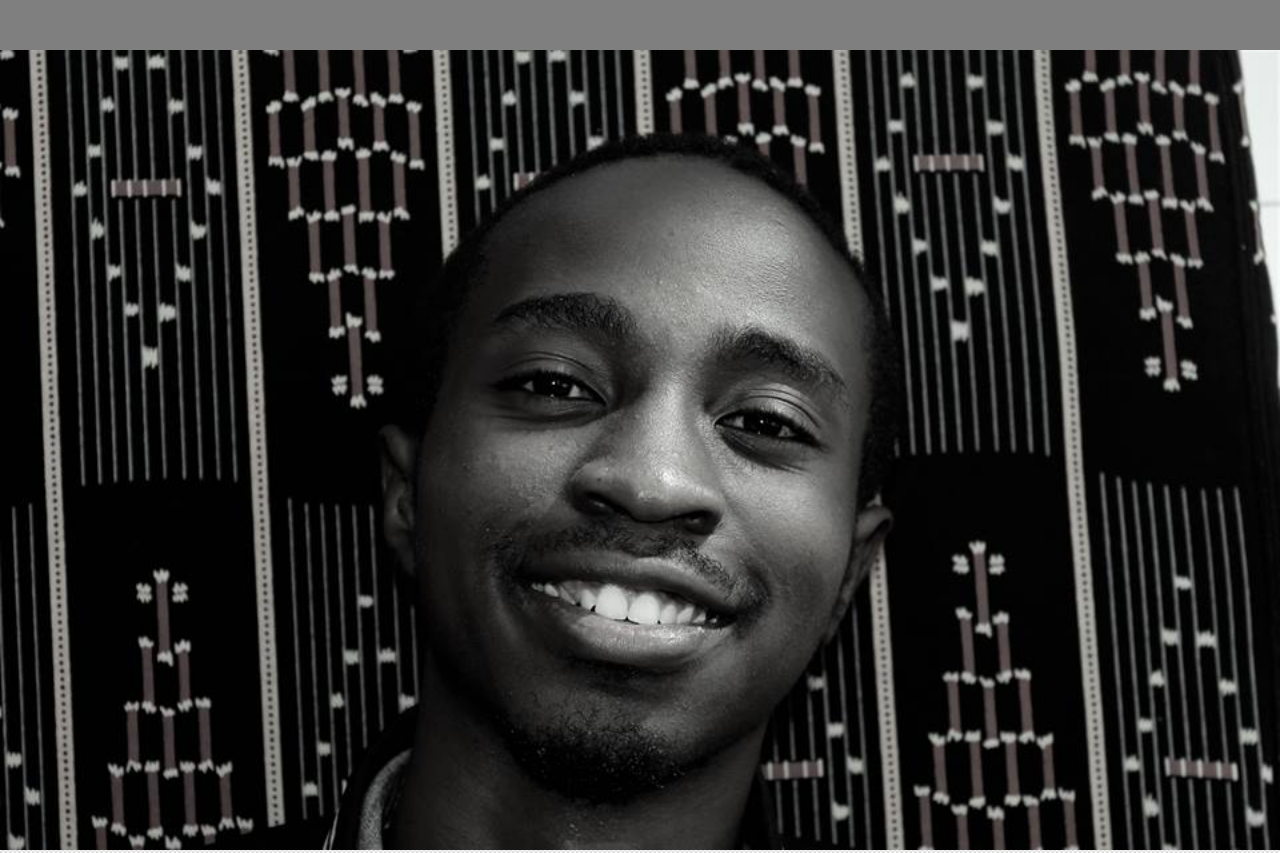
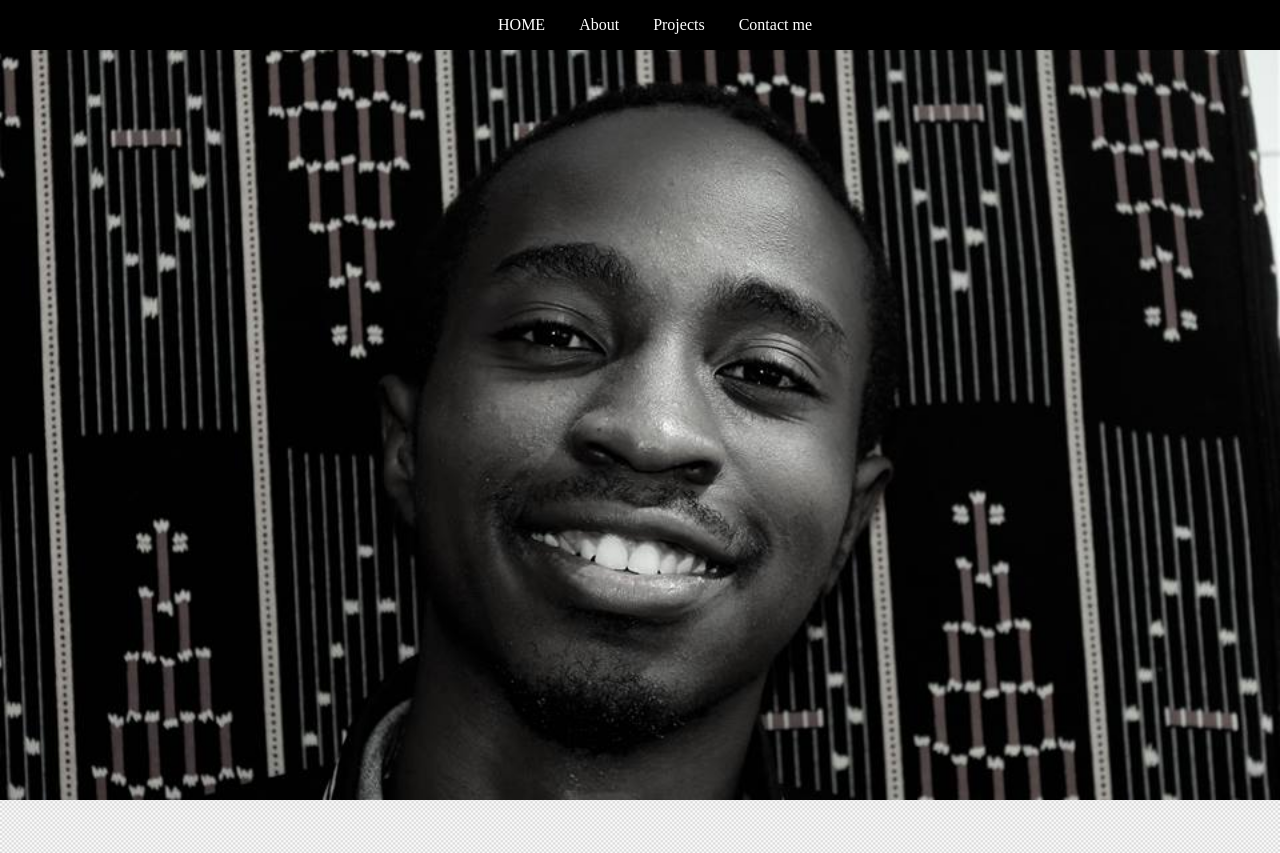
Before and after one commit to kurosakiaduma/land, a plain HTML site: page index.html in a window 1280 px wide. Shown: the top 853 px of the page. Drawn offline with Linux system fonts and the light colour scheme.

Commit message:
set navbar for the webpage

```diff
--- a/css/style.css
+++ b/css/style.css
@@ -11,13 +11,25 @@ h1, h2, h3, h4, h5, h6, p {
 }
 
 nav {
+    position: fixed;
+    width: 100%;
     height: 50px;
-    background-color: rgb(0, 0, 0, .5);
+    z-index: 99;
+    background-color: rgb(0, 0, 0);
+    text-align: center;
+}
+
+a{
+    color: white;
+    text-decoration: none;
+    margin-left: 30px;
+    line-height: 50px;
 }
 
 .sect {
     height: 100%;
     background-color: aqua;
+    background-attachment: fixed;
 }
 
 .subSection {
--- a/index.html
+++ b/index.html
@@ -12,11 +12,16 @@
 
 <body>
 
-<nav></nav>
-<div class="sect sectHome"></div>
-<div class="subSection sectAbout"></div>
-<div class="sect sectProjects"></div>
-<div class="subSection sectContact"></div>
+<nav>
+<a  href="#home">HOME</a>
+<a  href="#about">About</a>
+<a  href="#projects">Projects</a>
+<a  href="#contact">Contact me</a>
+</nav>
+<div class="sect sectHome" id="home"></div>
+<div class="subSection sectAbout" id="about"></div>
+<div class="sect sectProjects" id="projects"></div>
+<div class="subSection sectContact" id="contact"></div>
 
 
 </body>
```
